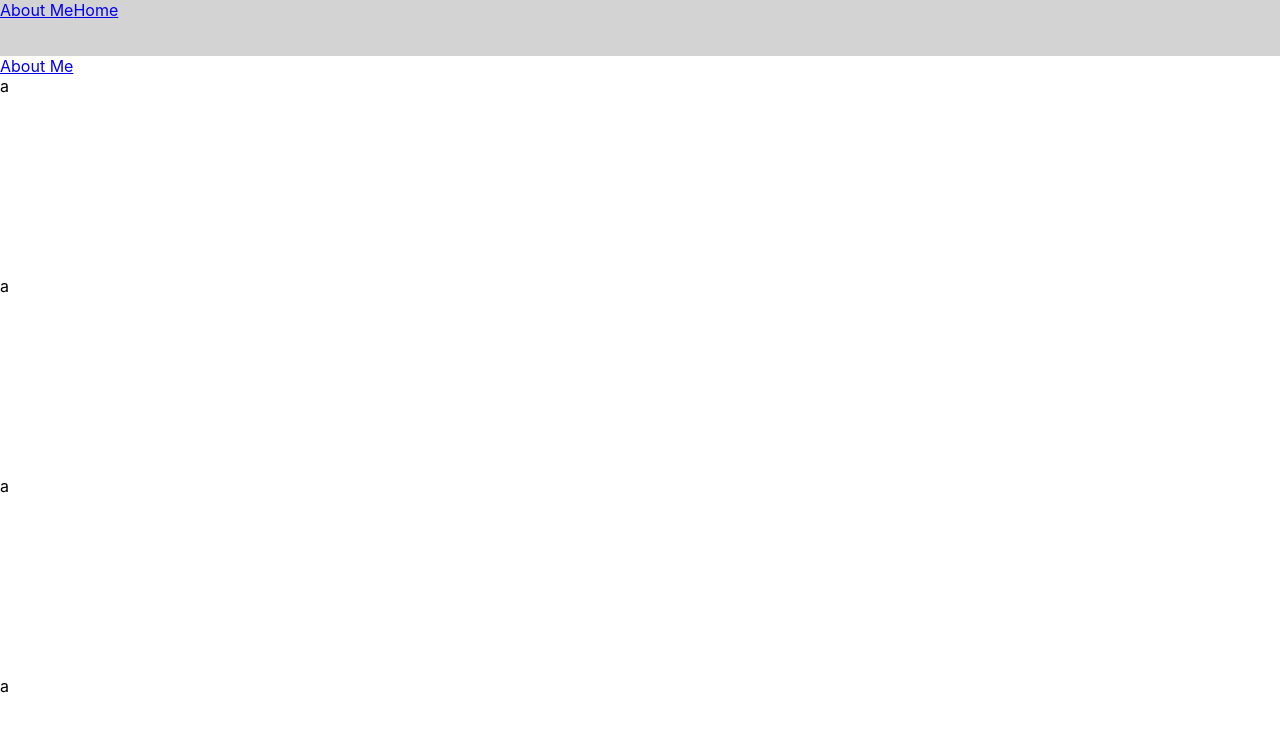
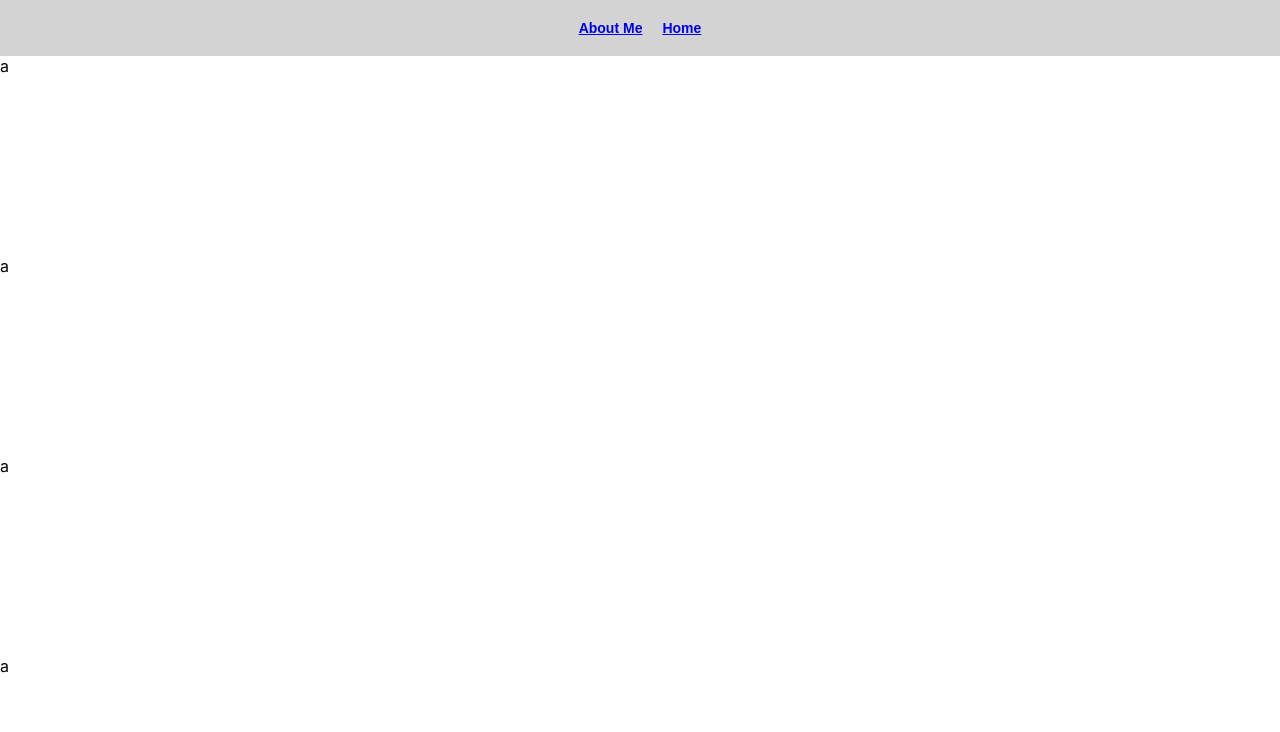
Before and after one commit to template97/usual_yuz, a React (Create React App) app: page / in a window 1280 px wide. Shown: the top 732 px of the page. Built offline with nearby package versions, Linux system fonts and the light colour scheme.

Commit message:
Apply little design

```diff
--- a/src/api/index.ts
+++ b/src/api/index.ts
@@ -2,7 +2,6 @@ import axios, { CancelToken } from 'axios';
 
 type AxiosMethod = 'GET' | 'POST' | 'PATCH' | 'DELETE';
 
-// const token = 'RGAPI-aaa7a2f9-0a34-46bd-863b-2bd7fd850648';
 // const headers = { Authorization: `${token}` };
 const headers = {};
 
--- a/src/components/Button.tsx
+++ b/src/components/Button.tsx
@@ -1,6 +1,6 @@
-import React from "react";
-import styled, { css } from "styled-components";
-import { Color, Size } from ".";
+import React from 'react';
+import styled, { css } from 'styled-components';
+import { MainColor, Size } from '.';
 
 const buttonSize = {
   small: 32,
@@ -49,19 +49,19 @@ const commonButtonStyle = (size: Size) => css`
 const SolidButton = styled.button<Props>`
   ${(props) => commonButtonStyle(props.size)}
 
-  background-color: ${Color.LIGHT_SECONDARY};
+  background-color: ${MainColor.LIGHT_SECONDARY};
   color: white;
 
   &:hover {
-    background-color: ${Color.LIGHT_PRIMARY};
+    background-color: ${MainColor.LIGHT_PRIMARY};
     box-shadow: 0 8px 8px -6px rgba(0, 0, 0, 0.4);
   }
   &:disabled {
-    background-color: ${Color.LIGHT_TERTIARY};
+    background-color: ${MainColor.LIGHT_TERTIARY};
   }
 `;
 
-interface Props extends React.ComponentPropsWithoutRef<"button"> {
+interface Props extends React.ComponentPropsWithoutRef<'button'> {
   size: Size;
 }
 
--- a/src/components/index.tsx
+++ b/src/components/index.tsx
@@ -1,7 +1,7 @@
-export const Color = {
-  LIGHT_PRIMARY: "black",
-  LIGHT_SECONDARY: "lightgray",
-  LIGHT_TERTIARY: "white",
+export const MainColor = {
+  LIGHT_PRIMARY: 'black',
+  LIGHT_SECONDARY: 'lightgray',
+  LIGHT_TERTIARY: 'white',
 };
 
-export type Size = "small" | "medium" | "large";
+export type Size = 'small' | 'medium' | 'large';
--- a/src/layout/MainLayout.scss
+++ b/src/layout/MainLayout.scss
@@ -12,5 +12,11 @@
     height: 56px;
 
     background-color: lightgray;
+
+    display: flex;
+    flex-direction: row;
+    justify-content: center;
+    align-items: center;
+    gap: 4px;
   }
 }
--- a/src/layout/MainLayout.tsx
+++ b/src/layout/MainLayout.tsx
@@ -2,6 +2,7 @@ import './MainLayout.scss';
 import React from 'react';
 import { Link } from 'react-router-dom';
 import { MainPathList, Path2Title } from 'src/routers';
+import Button from 'src/components/Button';
 
 interface Props {
   children?: React.ReactNode;
@@ -13,7 +14,9 @@ const MainLayout: React.FC<Props> = (props) => {
     <div id="main-layout">
       <div id="main-header">
         {MainPathList.map((path) => (
-          <Link to={`/${path}`}>{Path2Title[path]}</Link>
+          <Button size="medium">
+            <Link to={`/${path}`}>{Path2Title[path]}</Link>
+          </Button>
         ))}
       </div>
       {children}
--- a/src/pages/MainPage.tsx
+++ b/src/pages/MainPage.tsx
@@ -1,6 +1,5 @@
 import './MainPage.scss';
 import React from 'react';
-import { Link } from 'react-router-dom';
 
 const MainPage: React.FC = () => {
   // useEffect(() => {
@@ -9,7 +8,6 @@ const MainPage: React.FC = () => {
 
   return (
     <>
-      <Link to="about-me">About Me</Link>
       <div className="some">a</div>
       <div className="some">a</div>
       <div className="some">a</div>
```
